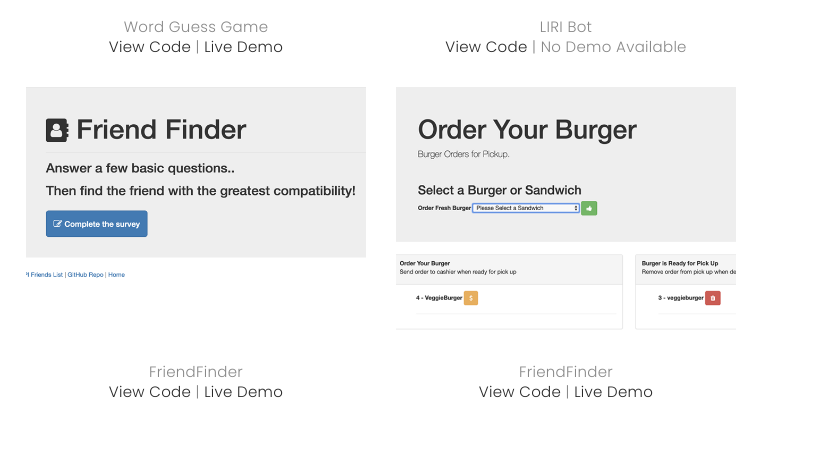
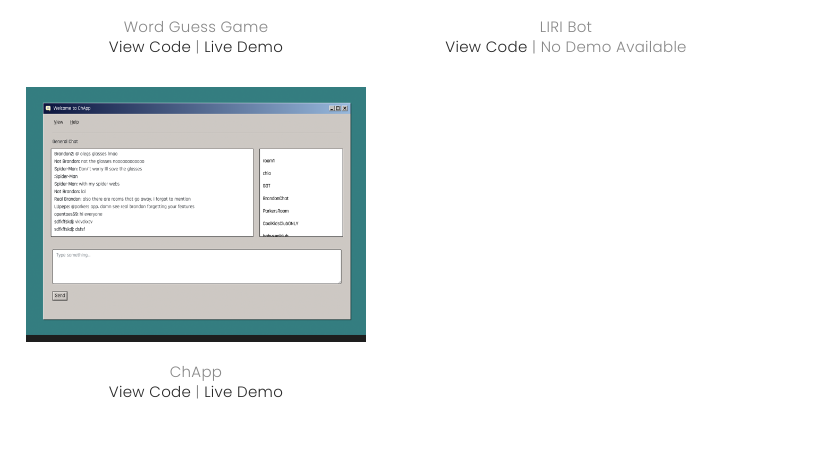
Before and after one commit to yvmontes/yvmontes.github.io, a plain HTML site: page index.html in a window 1280 px wide. Shown: the part 2442-2894 px from the top of the page, 444-1280 px from the left. Drawn offline with nearby package versions, Linux system fonts and the light colour scheme; files whose address does not match are found by name; a web font is replaced by a local one.

Commit message:
updated port with project 2

```diff
--- a/index.html
+++ b/index.html
@@ -213,24 +213,16 @@
             </div>
 
             <div class="col-lg-4 col-md-6 portfolio-thumbnail all branding uikits app">
-              <a class="popup-img" href="images/portfolio/friendfinder.png">
-                <img src="images/portfolio/friendfinder.png" alt="img">
+              <a class="popup-img" href="images/portfolio/chaap.png">
+                <img src="images/portfolio/chaap.png" alt="img">
               </a>
               <br/> <br/>
-              FriendFinder<br/>
-              <a href="https://github.com/yvmontes/FriendFinder" target="new">View Code</a> | <a href="https://friendfinder-yvette-v1.herokuapp.com/" target="new">Live Demo</a></a>
+              ChApp<br/>
+              <a href="https://github.com/yvmontes/ChApp" target="new">View Code</a> | <a href="https://chapp-parker.herokuapp.com/" target="new">Live Demo</a></a>
 
             </div>
 
-            <div class="col-lg-4 col-md-6 portfolio-thumbnail all branding uikits app">
-              <a class="popup-img" href="images/portfolio/burger.png">
-                <img src="images/portfolio/burger.png" alt="img">
-              </a>
-              <br/> <br/>
-              FriendFinder<br/>
-              <a href="https://github.com/yvmontes/Burger" target="new">View Code</a> | <a href="https://burger-yvette-v1.herokuapp.com/" target="new">Live Demo</a></a>
 
-            </div>
 
 
 
```
Also changed, not shown: images/portfolio/chaap.png (added).
